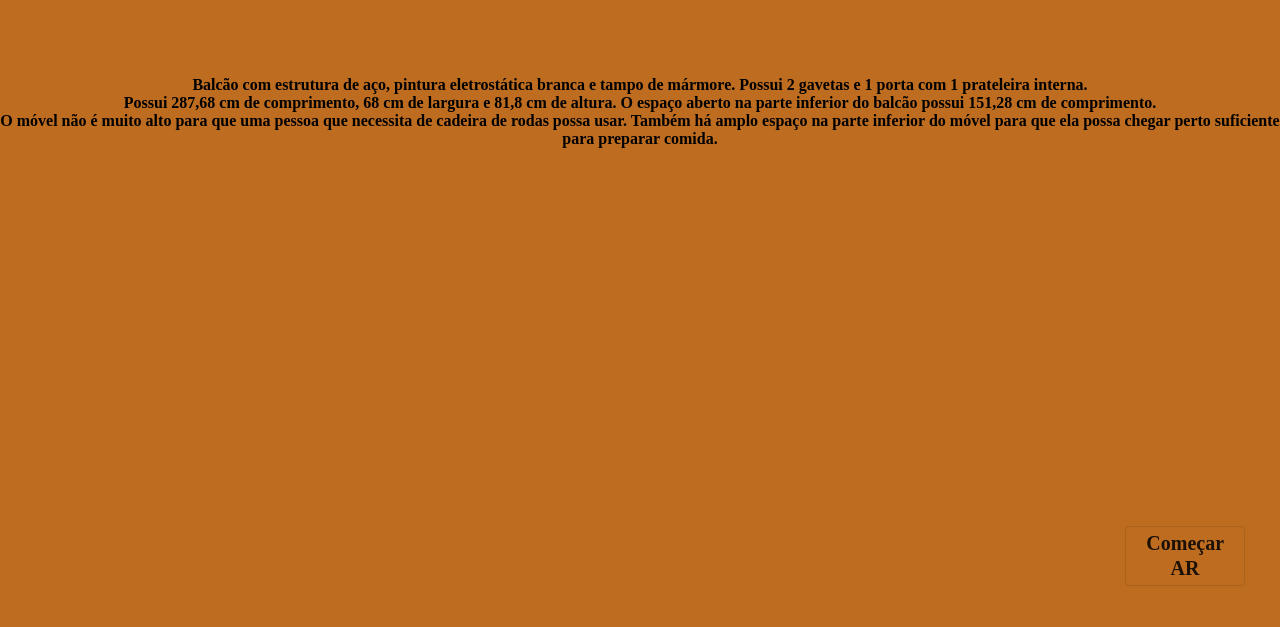
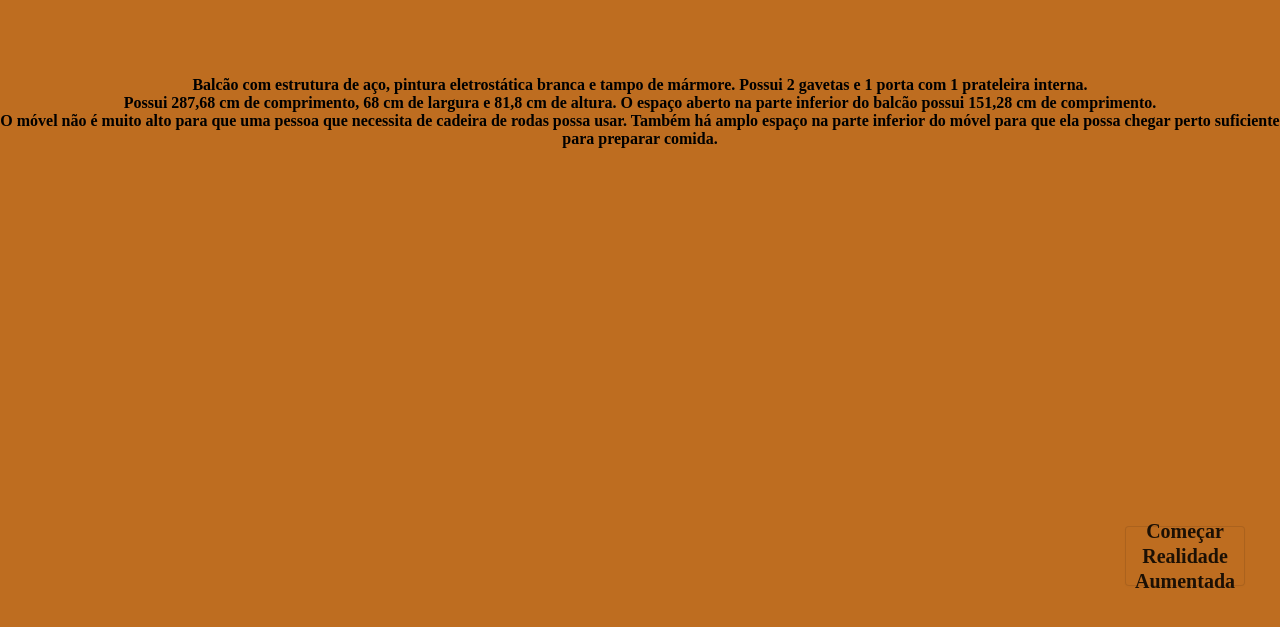
Before and after one commit to SpoockedOut/Site-Projeto-A3-Realidade-Aumentada, a plain HTML site: page balcao.html in a window 1280 px wide. Shown: the part 179-806 px from the top of the page. Drawn offline with Linux system fonts and the light colour scheme; some packages are replaced by stand-ins of ours; a script that the page names is missing; a web font is replaced by a local one.

Commit message:
Update balcao.html

```diff
--- a/balcao.html
+++ b/balcao.html
@@ -31,7 +31,7 @@
             ar-scale="fixed"
             camera-orbit="90deg 90deg 0"
             ar>
-            <button id="ar-button" slot="ar-button">Começar AR</button>
+            <button id="ar-button" slot="ar-button">Começar Realidade Aumentada</button>
         </model-viewer>
     </div>
     <br>
```
